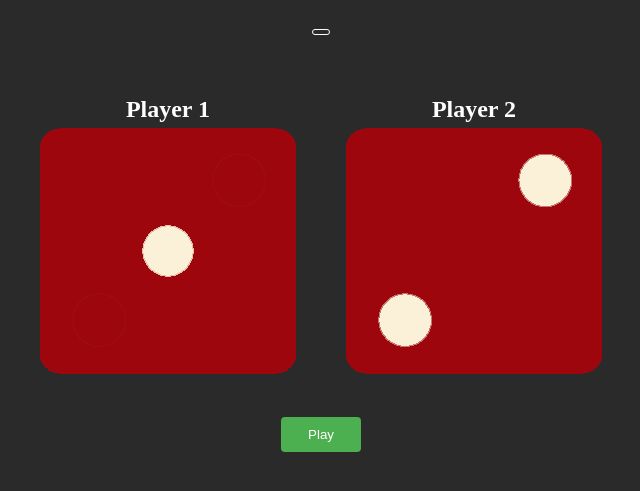
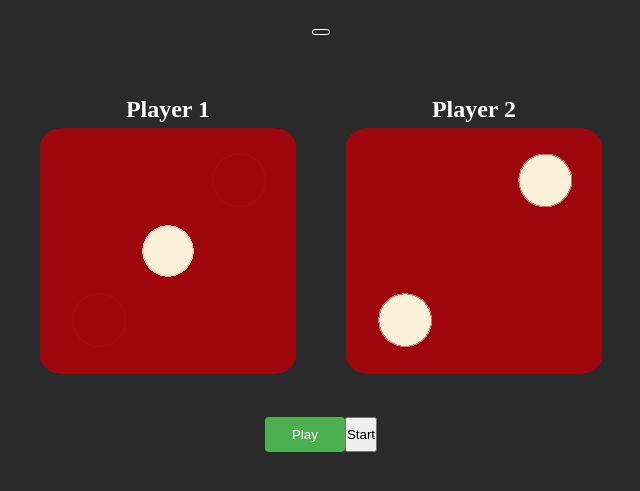
Before and after one commit to its-subhro/Dice-game, a plain HTML site: page index.html in a window 1280 px wide. Shown: the part 223-714 px from the top of the page, without its empty margins (319-959 px from the left). Drawn offline with Linux system fonts and the light colour scheme.

Commit message:
Update index.html

```diff
--- a/index.html
+++ b/index.html
@@ -15,7 +15,9 @@
                 <div class="left dice"><h2 class="player1">Player 1</h2><img class="dice1" src="dice1.png" alt="dice1"></div>
                 <div class="right dice"><h2 class="player2">Player 2</h2><img class="dice2" src="dice2.png" alt="dice2"></div>
             </div>
-            <div class="div3"><button onclick="rollDice()" class="play-button">Play</button>
+            <div class="div3">
+                <button class="play-button">Play</button>
+                <button class="start">Start</button>
             </div>
         </div>
     </div>
```
